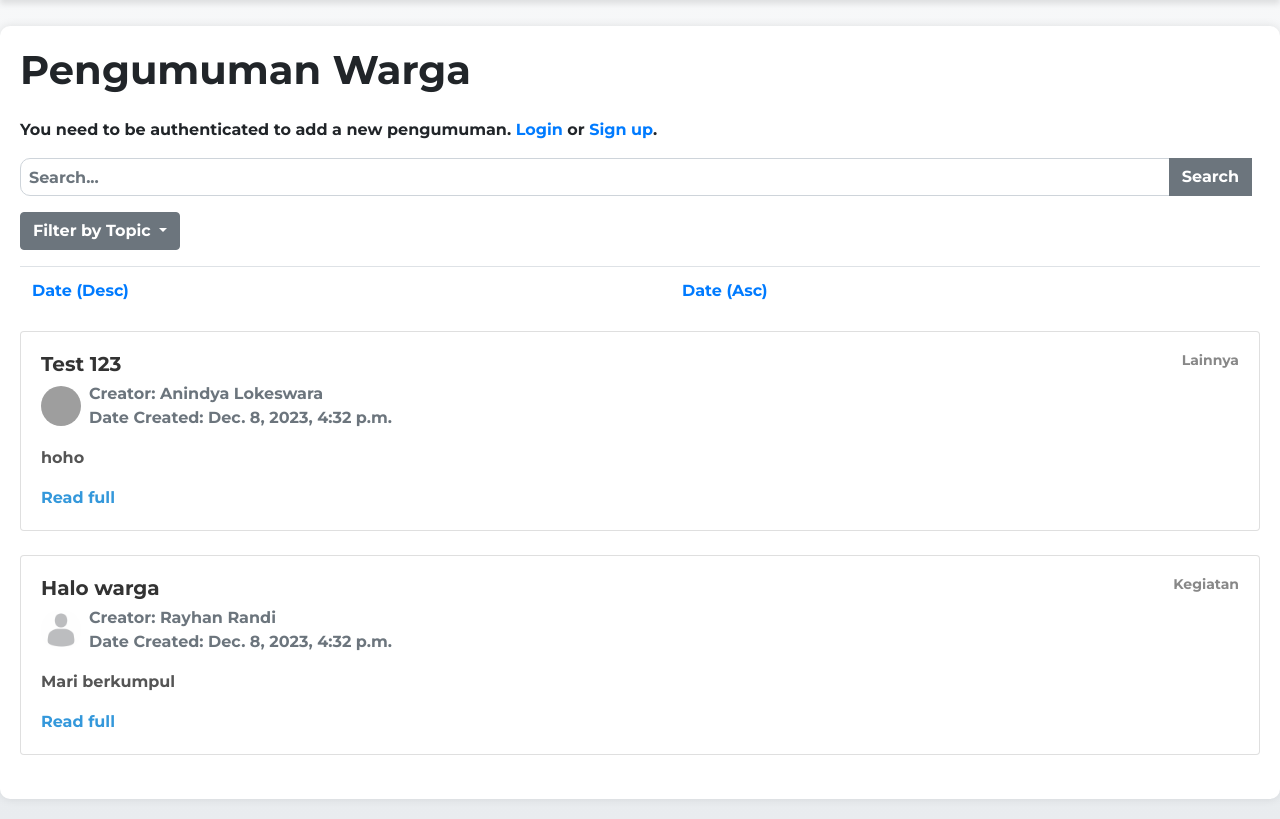
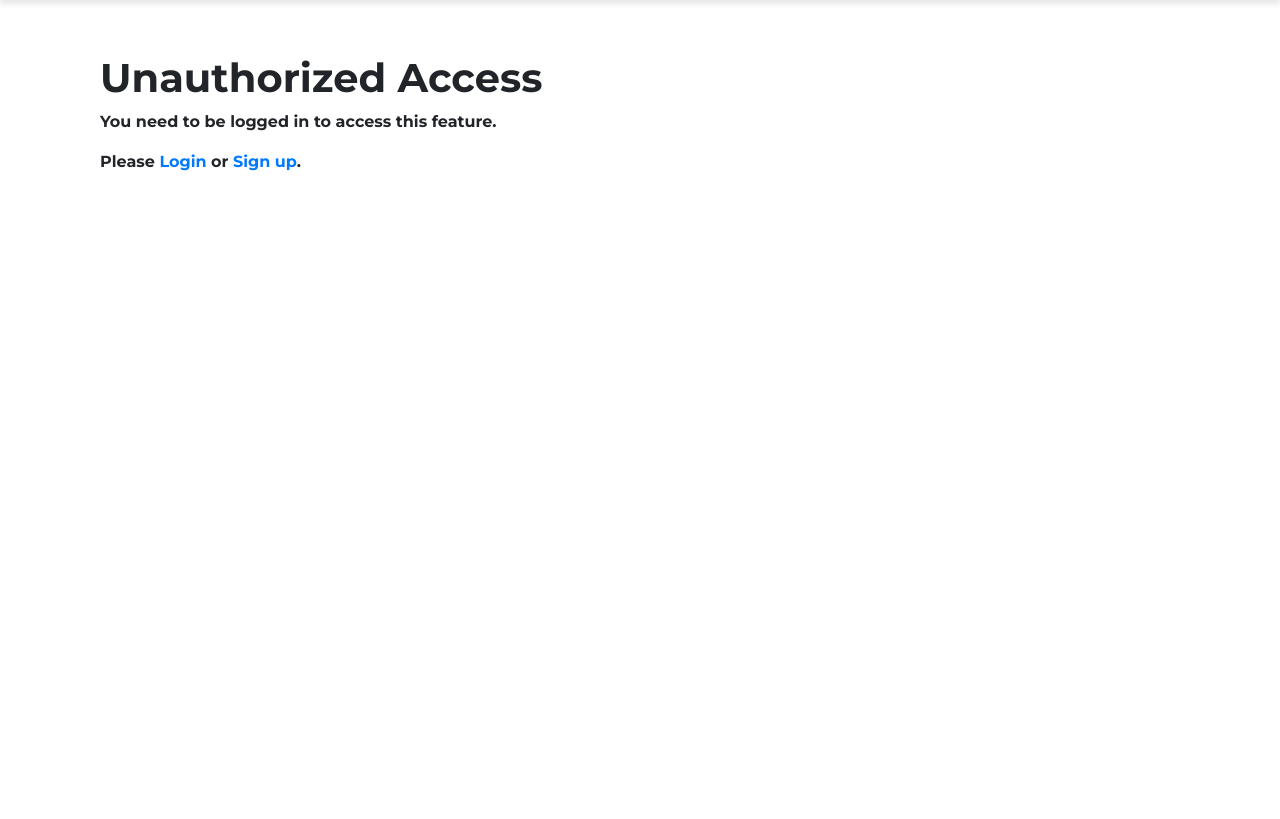
Before and after one commit to RukunChat/rukunchat-backend, a Django app: page /pengumuman/ in a window 1280 px wide. Shown: the part 70-889 px from the top of the page. After the commit the page ends 241 px from the top, so only its background shows below. Run offline with Django 4.2, Linux system fonts and the light colour scheme; data comes from the database, SQL or seed files in the repository; lists and menus that the app fills with data are empty; some libraries are stand-ins or nearby versions; grey boxes are pictures that could not be loaded.

Commit message:
Modify Pengumuman model; FE; Add Process for Pengurus/Anggota; Pengumuman Feature Done

```diff
--- a/pengumuman/models.py
+++ b/pengumuman/models.py
@@ -1,6 +1,7 @@
 from django.db import models
 from datetime import timedelta
 from django.utils import timezone
+from administration.models import Anggota
 from authentication.models import Pengguna
 
 # Create your models here.
@@ -13,7 +14,7 @@ class Pengumuman(models.Model):
         ('Lainnya', 'Lainnya'),
     ]
 
-    user = models.ForeignKey(Pengguna, on_delete=models.CASCADE)
+    anggota = models.ForeignKey(Anggota, on_delete=models.CASCADE)
     title = models.CharField(max_length=255)
     topic = models.CharField(max_length=20, choices=TOPIC_CHOICES)
     text = models.TextField()
--- a/pengumuman/templates/pengumuman_list.html
+++ b/pengumuman/templates/pengumuman_list.html
@@ -156,14 +156,10 @@
 
         <h1 class="mb-4">Pengumuman Warga</h1>
 
-        {% if request.user.is_authenticated %}
-            <!-- Button to trigger modal -->
-            <button type="button" class="btn btn-primary" data-toggle="modal" data-target="#createPengumumanModal">
-                Add New Pengumuman
-            </button>
-        {% else %}
-            <p class="mt-3 mb-3">You need to be authenticated to add a new pengumuman. <a href="{% url 'authentication:login' %}">Login</a> or <a href="{% url 'authentication:signup' %}">Sign up</a>.</p>
-        {% endif %}
+        <!-- Button to trigger modal -->
+        <button type="button" class="btn btn-primary" data-toggle="modal" data-target="#createPengumumanModal">
+            Add New Pengumuman
+        </button>
 
         <div class="d-flex mt-3 mb-3">
             <form method="get" action="{% url 'pengumuman:pengumuman_list' %}" class="mr-2 flex-grow-1">
@@ -173,6 +169,7 @@
                         <button type="submit" class="btn btn-secondary">Search</button>
                     </div>
                     <input type="hidden" name="topic" value="{{ request.GET.topic }}">
+                    <input type="hidden" name="rt_filter" value="{{ request.GET.rt_filter }}">
                 </div>
             </form>
         </div>
@@ -183,11 +180,20 @@
                 {% if topic %}Filter: {{ topic }}{% else %}Filter by Topic{% endif %}
             </button>
             <div class="dropdown-menu">
-                <a class="dropdown-item {% if not topic %}active{% endif %}" href="?q={{ request.GET.q }}">All</a>
-                <a class="dropdown-item {% if topic == 'Kegiatan' %}active{% endif %}" href="?q={{ request.GET.q }}&topic=Kegiatan">Kegiatan</a>
-                <a class="dropdown-item {% if topic == 'Silahturahmi' %}active{% endif %}" href="?q={{ request.GET.q }}&topic=Silahturahmi">Silahturahmi</a>
-                <a class="dropdown-item {% if topic == 'Kebaikan' %}active{% endif %}" href="?q={{ request.GET.q }}&topic=Kebaikan">Kebaikan</a>
-                <a class="dropdown-item {% if topic == 'Lainnya' %}active{% endif %}" href="?q={{ request.GET.q }}&topic=Lainnya">Lainnya</a>
+                <a class="dropdown-item {% if not topic %}active{% endif %}" href="?q={{ request.GET.q }}&rt_filter={{ anggota.RT.nomor }}">All</a>
+                <a class="dropdown-item {% if topic == 'Kegiatan' %}active{% endif %}" href="?q={{ request.GET.q }}&topic=Kegiatan&rt_filter={{ request.GET.rt_filter }}">Kegiatan</a>
+                <a class="dropdown-item {% if topic == 'Silahturahmi' %}active{% endif %}" href="?q={{ request.GET.q }}&topic=Silahturahmi&rt_filter={{ request.GET.rt_filter }}">Silahturahmi</a>
+                <a class="dropdown-item {% if topic == 'Kebaikan' %}active{% endif %}" href="?q={{ request.GET.q }}&topic=Kebaikan&rt_filter={{ request.GET.rt_filter }}">Kebaikan</a>
+                <a class="dropdown-item {% if topic == 'Lainnya' %}active{% endif %}" href="?q={{ request.GET.q }}&topic=Lainnya&rt_filter={{ request.GET.rt_filter }}">Lainnya</a>
+            </div>
+        </div>
+        <div class="btn-group mb-3">
+            <button type="button" class="btn btn-secondary dropdown-toggle {% if rt_filter %}active{% endif %}" data-toggle="dropdown" aria-haspopup="true" aria-expanded="false">
+                {% if rt_filter %}Filter: RT {{rt_filter}}{% else %}Filter by All RT{% endif %}
+            </button>
+            <div class="dropdown-menu">
+                <a class="dropdown-item {% if not rt_filter %}active{% endif %}" href="?q={{ request.GET.q }}&topic={{ request.GET.topic }}">All RTs</a>
+                <a class="dropdown-item {% if rt_filter == anggota.RT.nomor %}active{% endif %}" href="?q={{ request.GET.q }}&topic={{ request.GET.topic }}&rt_filter={{ anggota.RT.nomor }}">Your RT ({{ anggota.RT.nomor }})</a>
             </div>
         </div>
 
@@ -203,29 +209,47 @@
             <div class="card-body">
                 <h5 class="card-title">
                     <span>{{ pengumuman.title }}</span>
-                    <span class="topic">{{ pengumuman.topic }}</span>
+                    <span class="topic">
+                        {{ pengumuman.topic }}
+                        <div class="d-flex align-items-center mt-2">
+                            <span class="mr-2">
+                                RT {{ pengumuman.anggota.RT.nomor }}
+                            </span>
+                            <span>
+                                / RW {{ pengumuman.anggota.RT.RW.nomor }}
+                            </span>
+                        </div>
+                    </span>
                 </h5>
                 <p class="card-subtitle mb-3 text-muted">
                     <span class="d-flex align-items-center">
-                        {% if pengumuman.user.foto %}
-                        <img src="{{ pengumuman.user.foto.url }}" alt="{{ pengumuman.user.nama_lengkap }}'s Photo" class="card-img creator-photo">
+                        {% if pengumuman.anggota.pengguna.foto %}
+                        <img src="{{ pengumuman.anggota.pengguna.foto.url }}" alt="{{ pengumuman.anggota.pengguna.nama_lengkap }}'s Photo" class="card-img creator-photo">
                         {% else %}
                             <img src="{% static 'images/profpic.jpg' %}" alt="Default User Photo" class="card-img creator-photo">
                         {% endif %}
                         <span class="ml-2">
-                            Creator: {{ pengumuman.user.nama_lengkap }} <br>
+                            Creator: {{ pengumuman.anggota.pengguna.nama_lengkap }} <br>
                             Date Created: {{ pengumuman.date_created|date:"M. j, Y, g:i a" }}
                         </span>
                     </span>
                 </p>
-                <p class="card-text">{{ pengumuman.text|truncatewords:150 }}{% if pengumuman.text|length > 150 %}...{% endif %}</p>
+                <p class="card-text">{{ pengumuman.text|truncatechars:150 }}{% if pengumuman.text|length > 150 %}...{% endif %}</p>
+
                 <a href="{% url 'pengumuman:pengumuman_detail' id=pengumuman.id %}" class="read-more">Read full</a>
 
-                {% if pengumuman.user.user == request.user %}
+                {% if pengurus %}
                     <div class="delete-edit-buttons">
                         <a href="#" class="btn btn-danger">Delete</a>
                         <a href="#" class="btn btn-primary">Edit</a>
                     </div>
+                {% else %}
+                    {% if pengumuman.anggota.pengguna.user == request.user %}
+                        <div class="delete-edit-buttons">
+                            <a href="#" class="btn btn-danger">Delete</a>
+                            <a href="#" class="btn btn-primary">Edit</a>
+                        </div>
+                    {% endif %}
                 {% endif %}
             </div>
         </div>
--- /dev/null
+++ b/pengumuman/templates/unauthenticated_access.html
@@ -0,0 +1,12 @@
+<!-- unauthenticated_access.html -->
+{% extends 'base.html' %}
+
+{% block title %}Unauthenticated Access{% endblock %}
+
+{% block content %}
+  <div class="container mt-5">
+    <h1>Unauthorized Access</h1>
+    <p>You need to be logged in to access this feature.</p>
+    <p>Please <a href="{% url 'authentication:login' %}">Login</a> or <a href="{% url 'authentication:signup' %}">Sign up</a>.</p>
+  </div>
+{% endblock %}
--- a/pengumuman/views.py
+++ b/pengumuman/views.py
@@ -1,20 +1,45 @@
 from django.shortcuts import get_object_or_404, redirect, render
 from django.db.models import Q
+from administration.models import Anggota, Pengurus
 from authentication.models import Pengguna
 
 from .models import Pengumuman
 from .forms import PengumumanForm
 
 def pengumuman_list(request):
+    if not request.user.is_authenticated:
+        return render(request, 'unauthenticated_access.html')
+
+    try:
+        pengguna = Pengguna.objects.get(user=request.user)
+    except Pengguna.DoesNotExist:
+        return render(request, 'unauthenticated_access.html')
+
+    try:
+        anggota = Anggota.objects.get(pengguna=pengguna)
+    except Anggota.DoesNotExist:
+        return render(request, 'unauthorized_access.html', {'info': "You don't have access to this page. Please wait for the admin to assign you to an RT/RW."})
+
+    try:
+        pengurus = Pengurus.objects.get(anggota=anggota)
+    except Pengurus.DoesNotExist:
+        pengurus = None
+
+
     query = request.GET.get('q')
     order_by = request.GET.get('order_by', '-date_created')
-    pengumumans = Pengumuman.objects.all().order_by(order_by)
+    pengumumans = Pengumuman.objects.filter(anggota__RT__RW=anggota.RT.RW).order_by(order_by)
     topic = request.GET.get('topic')
+    rt_filter = request.GET.get('rt_filter')
+
     if query:
         pengumumans = pengumumans.filter(Q(title__icontains=query))
 
     if topic:
         pengumumans = pengumumans.filter(Q(topic=topic))
+
+    if rt_filter:
+        pengumumans = pengumumans.filter(Q(anggota__RT__nomor=rt_filter))
 
     form = PengumumanForm()
 
@@ -22,12 +47,32 @@ def pengumuman_list(request):
         form = PengumumanForm(request.POST)
         if form.is_valid():
             new_pengumuman = form.save(commit=False)
-            new_pengumuman.user = Pengguna.objects.get(user=request.user)
+            new_pengumuman.anggota = anggota
             new_pengumuman.save()
             return redirect('pengumuman:pengumuman_list')
 
-    return render(request, 'pengumuman_list.html', {'pengumumans': pengumumans, 'form': form, 'topic': topic})
+    return render(request, 'pengumuman_list.html', {'pengumumans': pengumumans, 'form': form, 'topic': topic, 'anggota': anggota, 'pengurus': pengurus, 'rt_filter': rt_filter})
 
 def pengumuman_detail(request, id):
+    if not request.user.is_authenticated:
+        return render(request, 'unauthenticated_access.html')
+
+    try:
+        pengguna = Pengguna.objects.get(user=request.user)
+    except Pengguna.DoesNotExist:
+        return render(request, 'unauthenticated_access.html')
+
+    try:
+        anggota = Anggota.objects.get(pengguna=pengguna)
+    except Anggota.DoesNotExist:
+        return render(request, 'unauthorized_access.html', {'info': "You don't have access to this page. Please wait for the admin to assign you to an RT/RW."})
+
+    try:
+        pengurus = Pengurus.objects.get(anggota=anggota)
+    except Pengurus.DoesNotExist:
+        pengurus = None
+
     pengumuman = get_object_or_404(Pengumuman, id=id)
-    return render(request, 'pengumuman_detail.html', {'pengumuman': pengumuman})
+    if pengumuman.anggota.RT.RW != anggota.RT.RW:
+        return render(request, 'unauthorized_access.html', {'info': "You don't have access to this page because you are not part of this organization"})
+    return render(request, 'pengumuman_detail.html', {'pengumuman': pengumuman, 'pengurus': pengurus})
```
Also changed, not shown: administration/templates/view_profile.html (+21 -0 lines), administration/views.py (+12 -3 lines), pengumuman/templates/pengumuman_detail.html (+22 -5 lines), pengumuman/templates/unauthorized_access.html (added, +12 -0 lines), db.sqlite3, pengumuman/migrations/0004_remove_pengumuman_user_pengumuman_anggota.py (added).
